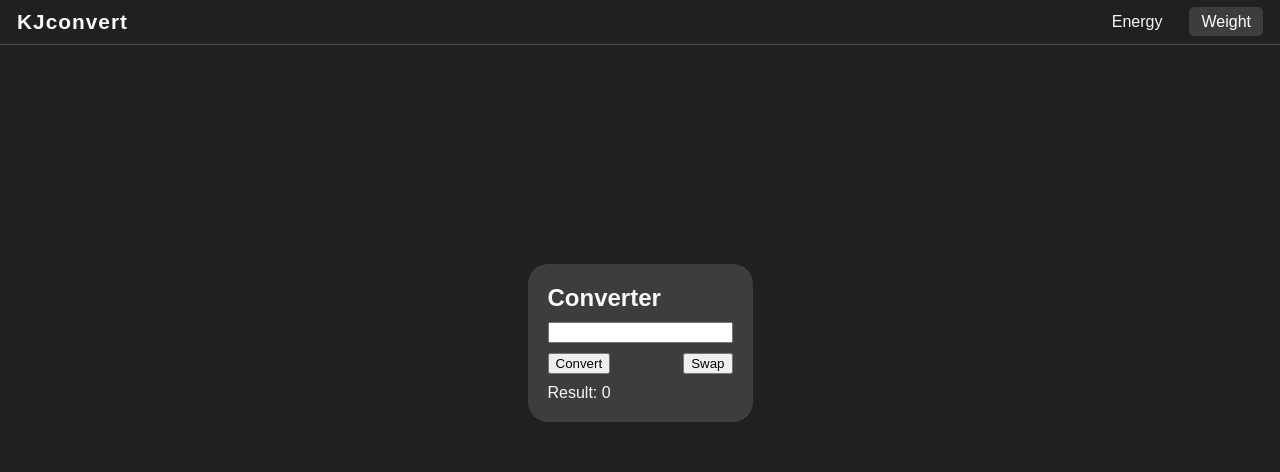
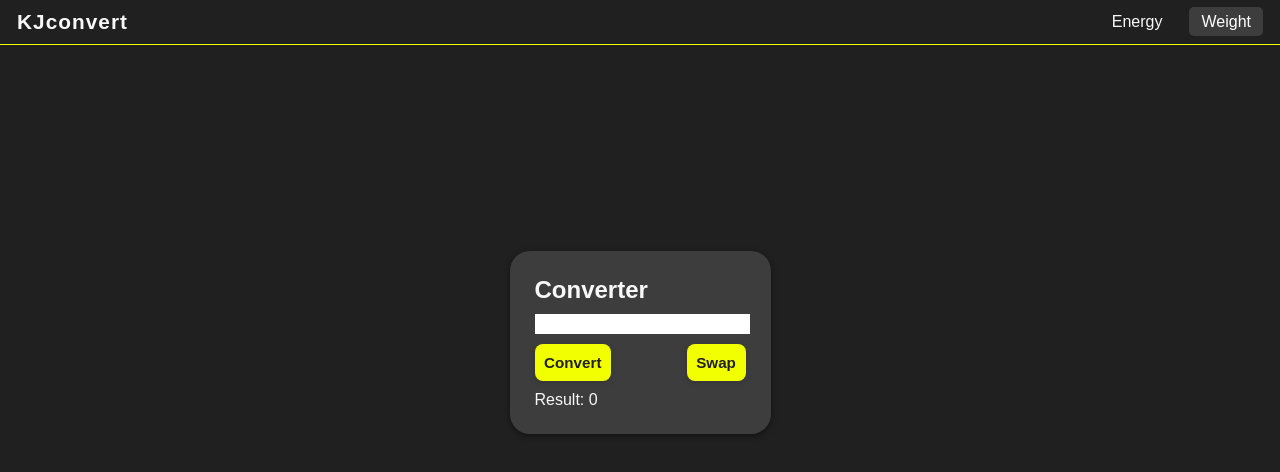
Before and after one commit to SteadyOsi/KJconvert, an Angular app in the folder KJ-convert/: page /weight in a window 1280 px wide. Shown: the top 472 px of the page. Built offline with nearby package versions, Linux system fonts and the light colour scheme.

Commit message:
adding details

```diff
--- a/KJ-convert/src/app/core/navbar/navbar.css
+++ b/KJ-convert/src/app/core/navbar/navbar.css
@@ -7,7 +7,7 @@
     padding-right: 17px;
     padding-left: 17px;
     font-size: 1rem;
-    border-bottom: 1px solid #f8f8f836;
+    border-bottom: 1px solid #F2FF00;
 }
 
 .logo {
--- a/KJ-convert/src/app/template/convert-comp/convert-comp.css
+++ b/KJ-convert/src/app/template/convert-comp/convert-comp.css
@@ -5,16 +5,60 @@
     justify-content: space-between;
     gap: 10px;
 
-    padding: 20px;
+    padding: 25px;
     border-radius: 20px;
+
+    box-shadow: 0 2px 6px rgba(0,0,0, 0.45);
 }
 
 h2, p {
     margin: 0;
 }
 
+input[type="number"] {
+    border: none;
+    outline: none;
+    font: inherit;
+
+    width: 100%;
+    max-width: 250px;
+}
+
 .buttons {
     display: flex;
+
     justify-content: space-between;
 
 }
+
+button {
+    outline: none;
+    border: none;
+
+    background: #F2FF00;
+    color: #202020;
+
+    padding: 0.6rem;
+    border-radius: 8px;
+
+    font-weight: 600;
+    font-size: 0.95rem;
+
+    cursor: pointer;
+
+    transition: all 0.2s ease;
+
+    box-shadow: 0 2px 6px rgba(0,0,0, 0.15);
+}
+
+button:hover {
+    background: #C2CC00;
+    transform: translateY(-1px);
+
+    box-shadow: 0 2px 6px rgba(0,0,0, 0.25);
+}
+
+button:active {
+    transform: translateY(0);
+    background: #9BA300;
+}
```
